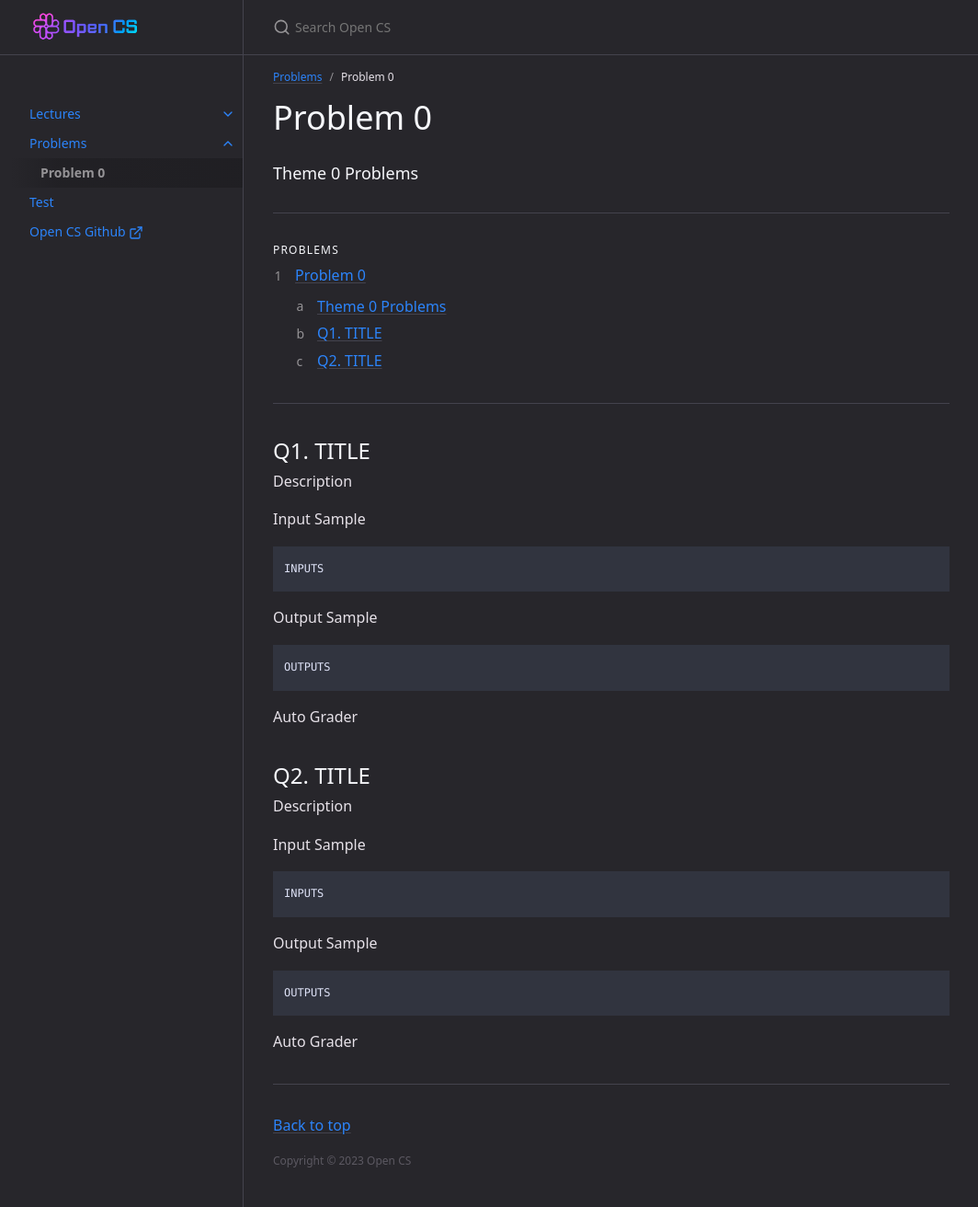
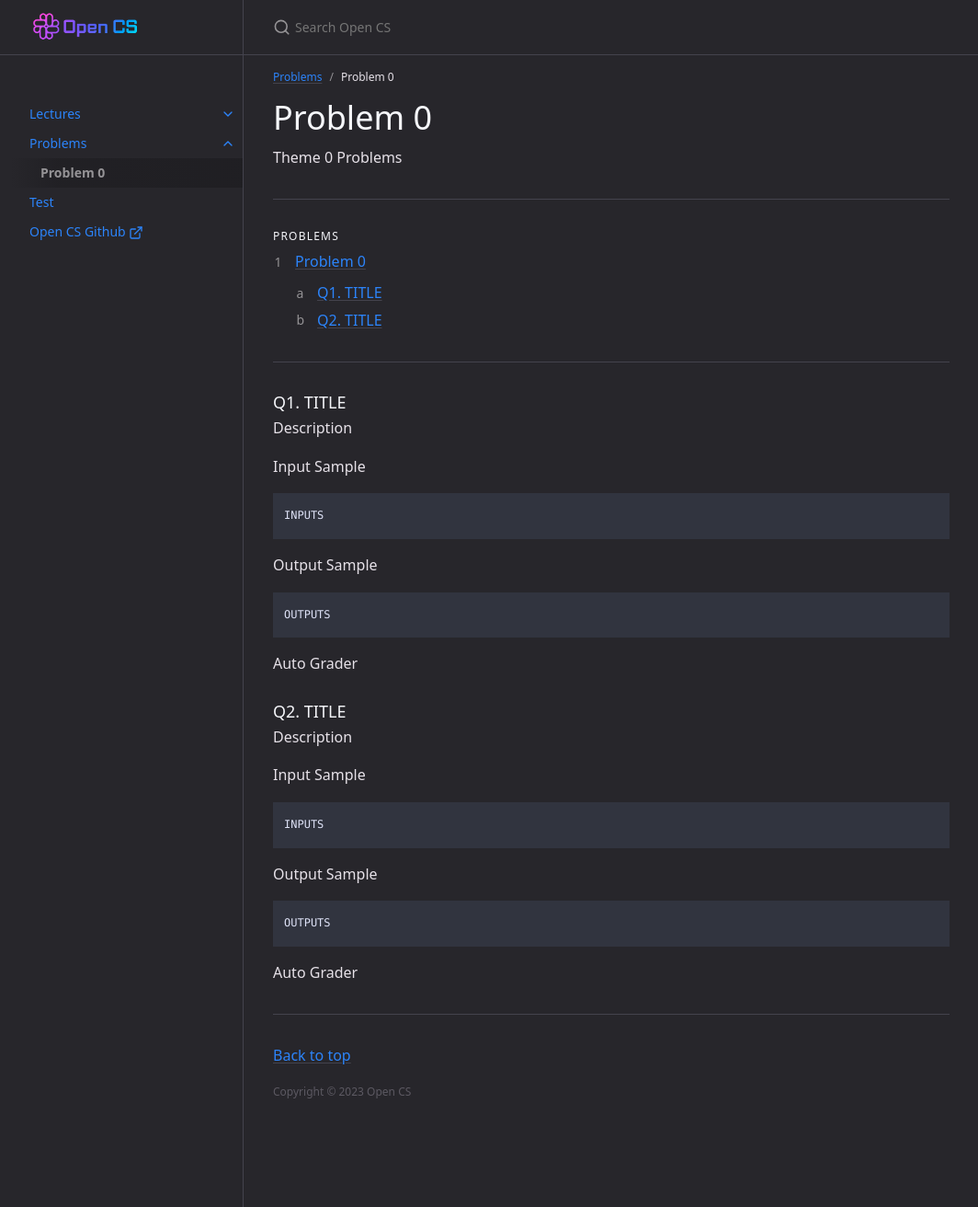
Before and after one commit to OpenCS-ksa/opencs-ksa.github.io, a Jekyll site: the page built from docs/Problems/problem0.md, in a window 1280 px wide and 1312 px high. Shown: the whole window at 92% size, without its empty margins (107-1171 px from the left). Built offline with Jekyll 4.4.1, drawn with Linux system fonts in a browser that asks for light colours.

Commit message:
Update problem0.md

```diff
--- a/docs/Problems/problem0.md
+++ b/docs/Problems/problem0.md
@@ -7,7 +7,7 @@ nav_exclude: false
 ---
 
 # Problem 0
-### Theme 0 Problems
+Theme 0 Problems
 
 - - -
 ## Problems
@@ -16,7 +16,7 @@ nav_exclude: false
 {:toc}
 - - -
 
-## Q1. TITLE
+### Q1. TITLE
 Description
 
 Input Sample
@@ -30,7 +30,7 @@ OUTPUTS
 
 Auto Grader
 
-## Q2. TITLE
+### Q2. TITLE
 Description
 
 Input Sample
```
